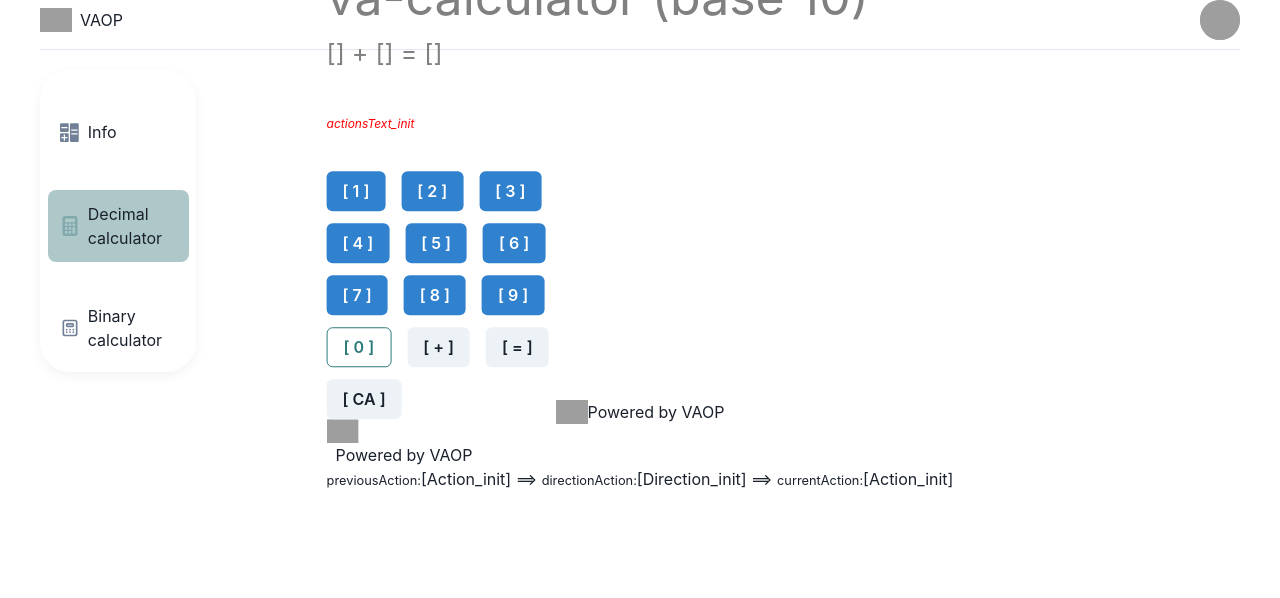
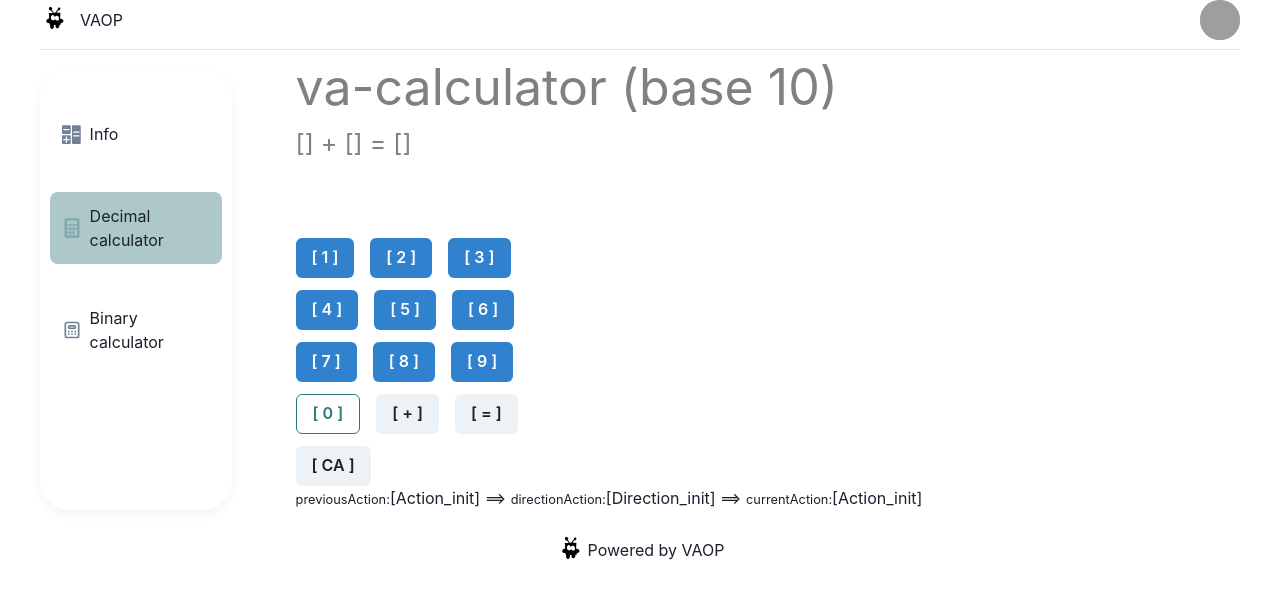
Before and after one commit to julia-pav/va-calc-6-new, a Next.js app: page /calculator10 in a window 1280 px wide. Shown: the top 598 px of the page. Built offline with nearby package versions, Linux system fonts and the light colour scheme; grey boxes are pictures that could not be loaded.

Commit message:
Updated ted Layout22 #2

```diff
--- a/components/calculators/CalcBase10.tsx
+++ b/components/calculators/CalcBase10.tsx
@@ -147,61 +147,142 @@ function CalcBase10() {
 			<Text fontSize='25px' color='black'>
 				&nbsp;
 			</Text>
-        <Text as='i' fontSize='12px' color='red'>
-          {actionsText}
+			<Text as='i' fontSize='25px' color='red'>
+				{warningMsg}
 			</Text>
 			<Text fontSize='25px' color='red'>
 				&nbsp;
 			</Text>
-          <VStack spacing={3} align="start">
+			<VStack spacing={3} align='start'>
 				<HStack spacing={4}>
-              <ActionButton colorB='blue' label="[ 1 ]" direction="Direction_one" onClick={getAction} />
-              <ActionButton colorB='blue' label="[ 2 ]" direction="Direction_two" onClick={getAction} />
-              <ActionButton colorB='blue' label="[ 3 ]" direction="Direction_three" onClick={getAction} />
+					<ActionButton
+						colorB='blue'
+						label='[ 1 ]'
+						direction='Direction_one'
+						onClick={getAction}
+					/>
+					<ActionButton
+						colorB='blue'
+						label='[ 2 ]'
+						direction='Direction_two'
+						onClick={getAction}
+					/>
+					<ActionButton
+						colorB='blue'
+						label='[ 3 ]'
+						direction='Direction_three'
+						onClick={getAction}
+					/>
 				</HStack>
 
 				<HStack spacing={4}>
-              <ActionButton colorB='blue' label="[ 4 ]" direction="Direction_four" onClick={getAction} />
-              <ActionButton colorB='blue' label="[ 5 ]" direction="Direction_five" onClick={getAction} />
-              <ActionButton colorB='blue' label="[ 6 ]" direction="Direction_six" onClick={getAction} />
+					<ActionButton
+						colorB='blue'
+						label='[ 4 ]'
+						direction='Direction_four'
+						onClick={getAction}
+					/>
+					<ActionButton
+						colorB='blue'
+						label='[ 5 ]'
+						direction='Direction_five'
+						onClick={getAction}
+					/>
+					<ActionButton
+						colorB='blue'
+						label='[ 6 ]'
+						direction='Direction_six'
+						onClick={getAction}
+					/>
 				</HStack>
 
 				<HStack spacing={4}>
-              <ActionButton colorB='blue' label="[ 7 ]" direction="Direction_seven" onClick={getAction} />
-              <ActionButton colorB='blue' label="[ 8 ]" direction="Direction_eight" onClick={getAction} />
-              <ActionButton colorB='blue' label="[ 9 ]" direction="Direction_nine" onClick={getAction} />
-            </HStack>
-
-
-            <HStack spacing={4}>
-              <ActionButton variantB='outline' colorB='teal' label="[ 0 ]" direction="Direction_zero" onClick={getAction} />
-              <ActionButton colorB='gray' label="[ + ]" direction="Direction_plus" onClick={getAction} />
-              <ActionButton colorB='gray' label="[ = ]" direction="Direction_equal" onClick={getAction} />
+					<ActionButton
+						colorB='blue'
+						label='[ 7 ]'
+						direction='Direction_seven'
+						onClick={getAction}
+					/>
+					<ActionButton
+						colorB='blue'
+						label='[ 8 ]'
+						direction='Direction_eight'
+						onClick={getAction}
+					/>
+					<ActionButton
+						colorB='blue'
+						label='[ 9 ]'
+						direction='Direction_nine'
+						onClick={getAction}
+					/>
 				</HStack>
 
 				<HStack spacing={4}>
+					<ActionButton
+						variantB='outline'
+						colorB='teal'
+						label='[ 0 ]'
+						direction='Direction_zero'
+						onClick={getAction}
+					/>
+					<ActionButton
+						colorB='gray'
+						label='[ + ]'
+						direction='Direction_plus'
+						onClick={getAction}
+					/>
+					<ActionButton
+						colorB='gray'
+						label='[ = ]'
+						direction='Direction_equal'
+						onClick={getAction}
+					/>
+				</HStack>
 
-              <ActionButton colorB='gray' label="[ CA ]" direction="Direction_clear" onClick={getAction} />
+				<HStack spacing={4}>
+					<ActionButton
+						colorB='gray'
+						label='[ CA ]'
+						direction='Direction_clear'
+						onClick={getAction}
+					/>
 				</HStack>
 			</VStack>
 
+			{/* <p>
+        <img src="v-agent_32x32.png" alt="v-agent" width="32" height="32" /> &nbsp;  Powered by VAOP
+        </p> */}
 			<p>
-        <img src="v-agent_32x32.png" alt="v-agent" width="32" height="32" /> &nbsp;  Powered by VAOP
+				<small>previousAction:</small>[{previousAction}] ==&gt;{' '}
+				<small>directionAction:</small>[{directionAction}] ==&gt;{' '}
+				<small>currentAction:</small>[{currentAction}]
 			</p>
-        <p>
-         <small>previousAction:</small>[{previousAction}] ==&gt; <small>directionAction:</small>[{directionAction}] ==&gt; <small>currentAction:</small>[{currentAction}]
-        </p>
-
 		</div>
-  );
+	)
 }
 
-function ActionButton({ variantB='solid', colorB, label, direction, onClick }: { variantB?: string, colorB: string; label: string; direction: Direction; onClick: (direction: Direction) => void }) {
+function ActionButton({
+	variantB = 'solid',
+	colorB,
+	label,
+	direction,
+	onClick
+}: {
+	variantB?: string
+	colorB: string
+	label: string
+	direction: Direction
+	onClick: (direction: Direction) => void
+}) {
 	return (
-    <Button variant={variantB} colorScheme={colorB} onClick={() => onClick(direction)}>
+		<Button
+			variant={variantB}
+			colorScheme={colorB}
+			onClick={() => onClick(direction)}
+		>
 			{label}
 		</Button>
-  );
+	)
 }
 
 function getActionsBlockFromScriptByAction(action:VaScriptAction): string {
--- a/pages/calculator10.tsx
+++ b/pages/calculator10.tsx
@@ -1,17 +1,5 @@
-import { Flex, Text, IconButton } from '@chakra-ui/react'
-import  CalcBase10  from "../components/calculators/CalcBase10"
+import CalcBase10 from "../components/calculators/CalcBase10";
 
 export default function Home() {
-	return (
-		<Flex w='100%'>
-			<Flex
-				pos='absolute'
-				top='50%'
-				left='50%'
-				transform='translate(-50%, -50%)'
-			>
-				<CalcBase10 />
-			</Flex>
-		</Flex>
-	)
+  return <CalcBase10 />;
 }
```
Also changed, not shown: public/images/v-agent-32x32.png (renamed from public/v-agent-32x32.png), public/images/v-agent-favicon-32x32.png (renamed from public/v-agent-favicon-32x32.png). Lines whose indentation alone changed are shown as unchanged.
